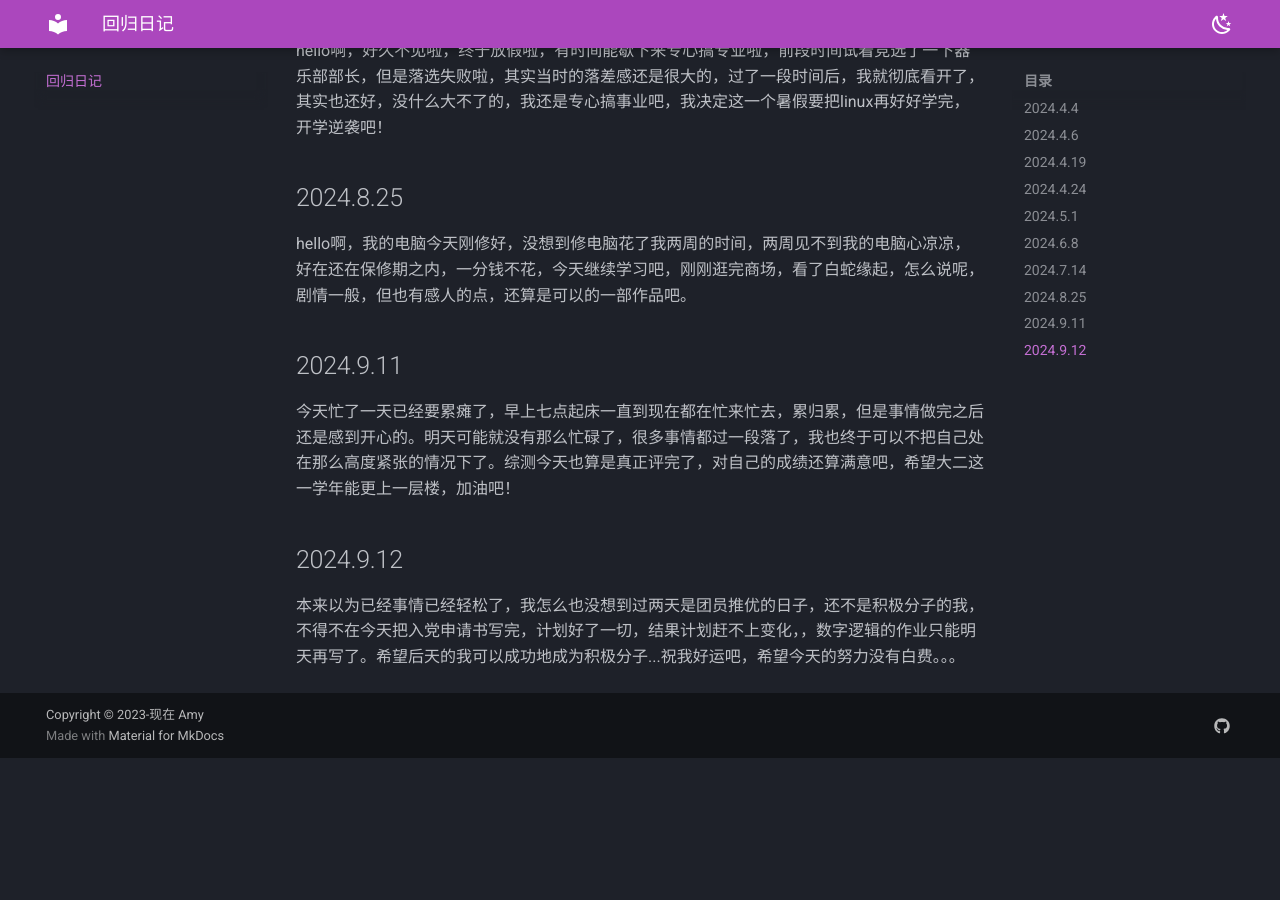
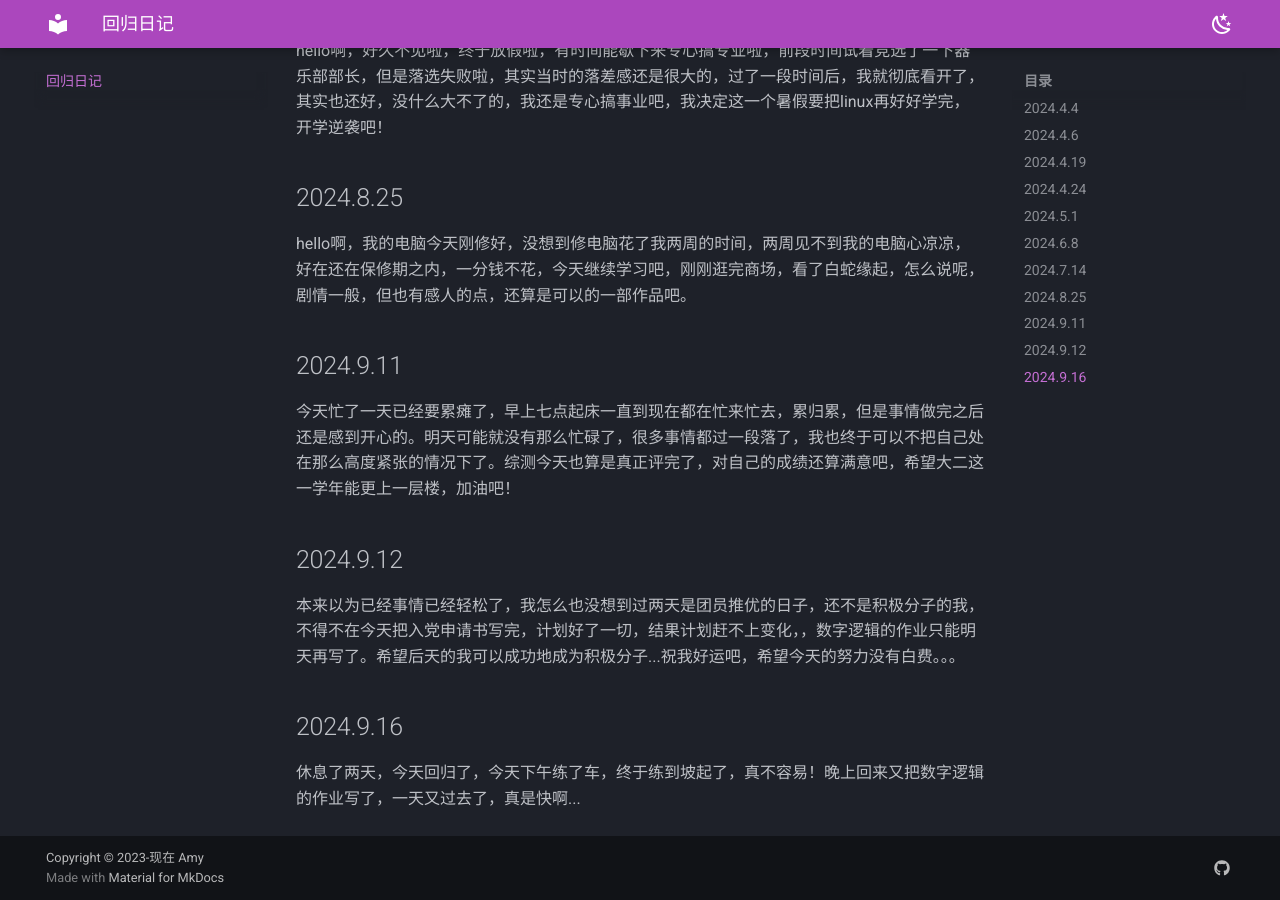
Before and after one commit to AmyWang5/Amyhhh-blog, an MkDocs documentation site: the page built from docs/AMY4/comback.md, in a window 1280 px wide and 900 px high, scrolled down 1452 px. Built offline with MkDocs 1.6.1 and Material for MkDocs 9.7.7, drawn with Linux system fonts in a browser that asks for light colours; before the commit the page ends 2210 px from its top, so only the background shows below that.

Commit message:
2024-09-16_22:19:17 update

```diff
--- a/docs/AMY4/comback.md
+++ b/docs/AMY4/comback.md
@@ -39,3 +39,7 @@ hello啊，我的电脑今天刚修好，没想到修电脑花了我两周的时
 ## 2024.9.12
 
 本来以为已经事情已经轻松了，我怎么也没想到过两天是团员推优的日子，还不是积极分子的我，不得不在今天把入党申请书写完，计划好了一切，结果计划赶不上变化，，数字逻辑的作业只能明天再写了。希望后天的我可以成功地成为积极分子...祝我好运吧，希望今天的努力没有白费。。。
+
+## 2024.9.16
+
+休息了两天，今天回归了，今天下午练了车，终于练到坡起了，真不容易！晚上回来又把数字逻辑的作业写了，一天又过去了，真是快啊...
```
